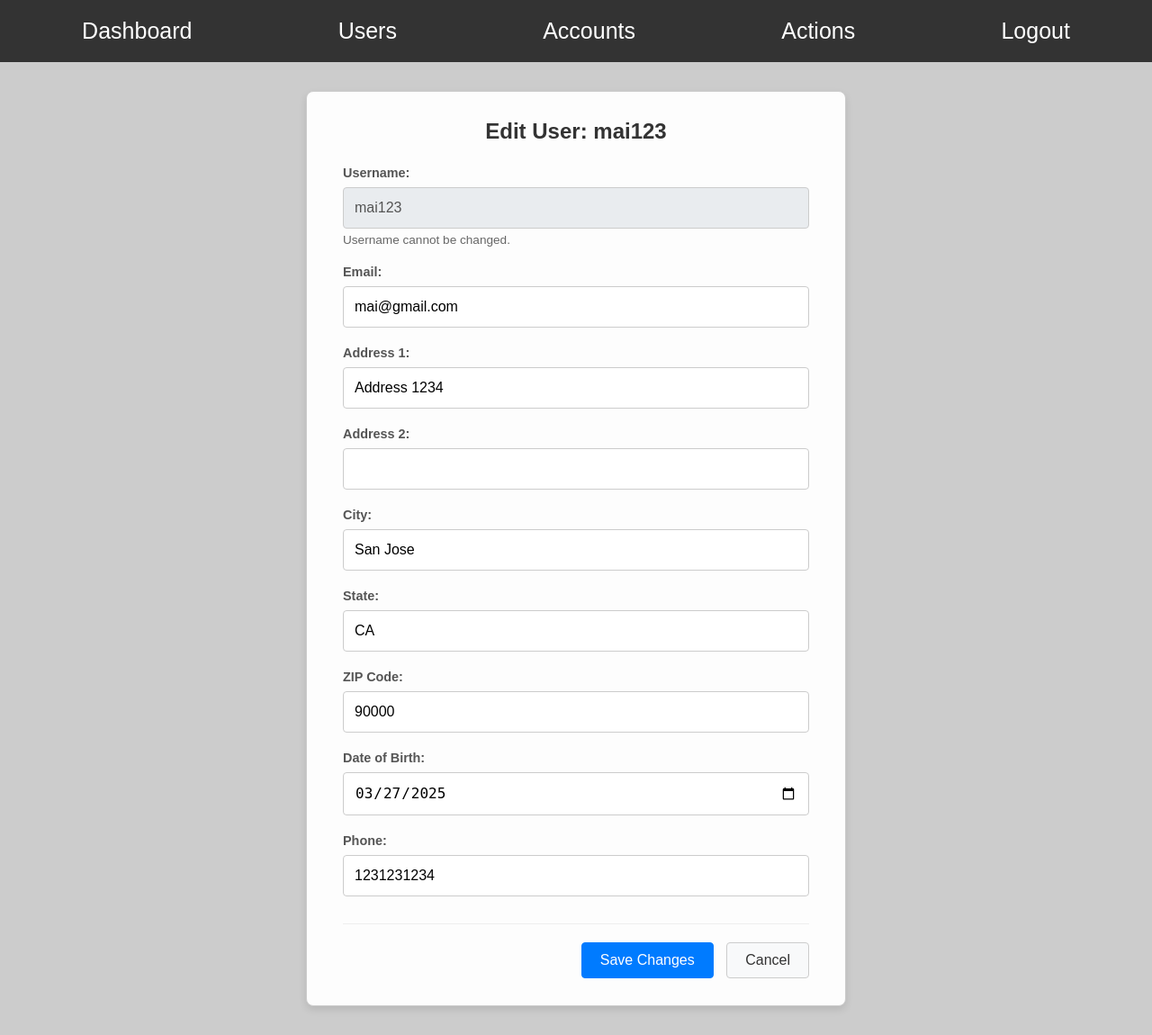
After one commit to bmai1/CMPE-131-Group-1, a Flask app: a page that uses templates/admin_edit_user.html in a window 1280 px wide. The commit adds this page. Shown: the whole page at 90% size. Run offline with Flask 3, Linux system fonts and the light colour scheme; a user stored in the database is signed in; data comes from the database, SQL or seed files in the repository.

Commit message:
on app.py added adminuser page and edit delete functions
I add new file of
adminuser which is user tab in admin page
adminuser css is the style
also admin_edit_user so admin can make changes
for delete just going to get message for confirmation
and delete or cancel it.
just added adminuser link in admin.html

This last 2 week we present this two future

```diff
--- a/app.py
+++ b/app.py
@@ -258,7 +258,109 @@ def withdraw():
 
     return render_template('withdraw.html', username=username, message=message, accounts=accounts)
 
-@app.route('/admin')
+#admin page
+@app.route('/admin', methods=['GET', 'POST'])
 def admin():
     """Route for admin dashboard."""
     return render_template('admin.html')
+
+#user link from admin page
+@app.route('/admin/users', methods=['GET', 'POST'])
+def admin_users():
+    """Route to display the user management table."""
+    db = get_db()
+    users = db.execute("SELECT * FROM users").fetchall()
+    return render_template('adminuser.html', users=users)
+
+#deleting user
+@app.route('/admin/delete_user/<username>', methods=['GET', 'POST'])
+def admin_delete_user(username):
+    """Handles deleting a user by the admin (using direct message variable - limited)."""
+
+    if 'username' not in session or session['username'] != 'admin':
+        return redirect(url_for('login'))
+
+
+    if username == 'admin':
+       return redirect(url_for('admin_users'))
+
+    db = get_db()
+    message = None
+
+    try:
+        # Check if user exists before deleting
+        user = db.execute("SELECT username FROM users WHERE username = ?", (username,)).fetchone()
+        if not user:
+            return redirect(url_for('admin_users'))
+
+        db.execute("DELETE FROM users WHERE username = ?", (username,))
+        db.execute("DELETE FROM accounts WHERE username = ?", (username,))
+        db.commit()
+
+    except sqlite3.Error as e:
+        db.rollback()
+        print(f"Database error deleting user {username}: {e}")
+
+    except Exception as e:
+        db.rollback()
+        print(f"An error occurred deleting user {username}: {e}")
+
+    return redirect(url_for('admin_users'))
+
+# editing user with username
+@app.route('/admin/edit_user/<username>', methods=['GET', 'POST'])
+def admin_edit_user(username):
+    """Handles editing a user's details by the admin (using direct message variable)."""
+    message = None
+
+
+    if 'username' not in session or session['username'] != 'admin':
+       return redirect(url_for('login'))
+
+    db = get_db()
+    user_to_edit = db.execute("SELECT * FROM users WHERE username = ?", (username,)).fetchone()
+
+    if not user_to_edit:
+       return redirect(url_for('admin_users'))
+
+    if request.method == 'POST':
+        new_email = request.form.get('email')
+        new_address1 = request.form.get('address1')
+        new_address2 = request.form.get('address2')
+        new_city = request.form.get('city')
+        new_state = request.form.get('state')
+        new_zip = request.form.get('zip')
+        new_dob = request.form.get('dob')
+        new_phone = request.form.get('phone')
+
+
+        if not all([new_email, new_address1, new_city, new_state, new_zip, new_dob, new_phone]):
+            message = "Please fill in all required fields."
+            return render_template('admin_edit_user.html', user=user_to_edit, message=message)
+
+        try:
+
+            db.execute("""
+                UPDATE users
+                SET email = ?, address1 = ?, address2 = ?, city = ?, state = ?, zip = ?, dob = ?, phone = ?
+                WHERE username = ?
+            """, (new_email, new_address1, new_address2, new_city, new_state, new_zip, new_dob, new_phone, username))
+            db.commit()
+
+            return redirect(url_for('admin_users'))
+        except sqlite3.Error as e:
+            db.rollback()
+            print(f"Database error updating user {username}: {e}")
+
+            message = f"Database error occurred: {e}"
+        except Exception as e:
+            db.rollback()
+            print(f"An error occurred updating user {username}: {e}")
+
+            message = f"An error occurred: {e}"
+
+
+        return render_template('admin_edit_user.html', user=user_to_edit, message=message)
+
+
+    return render_template('admin_edit_user.html', user=user_to_edit, message=message)
--- /dev/null
+++ b/static/styles/admin_edit_user.css
@@ -0,0 +1,152 @@
+*{
+    margin: 0;
+    padding: 0;
+    box-sizing: border-box;
+}
+
+body {
+    font-family: Arial, sans-serif;
+    background-color: #ccc;
+}
+
+.navbar {
+    background-color: #333;
+    color: white;
+    padding: 10px;
+}
+
+.navbar ul {
+    list-style-type: none;
+    display: flex;
+    justify-content: space-around;
+}
+
+.navbar ul li {
+    padding: 10px;
+}
+
+.navbar ul li a {
+    color: white;
+    text-decoration: none;
+    font-size: 25px;
+}
+
+.navbar ul li a:hover {
+    text-decoration: underline;
+}
+
+
+.form-container {
+    max-width: 600px;
+    margin: 2rem auto;
+    padding: 30px 40px;
+    border: 1px solid #ccc;
+    border-radius: 8px;
+    background-color: #fdfdfd;
+    box-shadow: 0 4px 8px rgba(0, 0, 0, 0.1);
+}
+
+.form-container h2 {
+    text-align: center;
+    margin-bottom: 1.5rem;
+    color: #333;
+}
+
+.form-group {
+    margin-bottom: 20px;
+}
+
+.form-group label {
+    display: block;
+    margin-bottom: 8px;
+    font-weight: bold;
+    color: #555;
+    font-size: 0.9rem;
+}
+
+.form-group input[type="text"],
+.form-group input[type="email"],
+.form-group input[type="tel"],
+.form-group input[type="date"] {
+    width: 100%;
+    padding: 10px 12px;
+    border: 1px solid #ccc;
+    border-radius: 4px;
+    font-size: 1rem;
+    line-height: 1.5;
+    transition: border-color 0.2s ease, box-shadow 0.2s ease;
+}
+
+.form-group input:focus {
+    border-color: #007bff;
+    box-shadow: 0 0 0 0.2rem rgba(0, 123, 255, 0.25);
+    outline: none;
+}
+
+.form-group input:disabled {
+    background-color: #e9ecef;
+    cursor: not-allowed;
+}
+
+.form-group small {
+    display: block;
+    margin-top: 5px;
+    font-size: 0.85em;
+    color: #666;
+}
+
+
+.form-actions {
+    margin-top: 30px;
+    padding-top: 20px;
+    border-top: 1px solid #eee;
+    text-align: right;
+}
+
+.form-actions button,
+.form-actions a {
+    display: inline-block;
+    padding: 10px 20px;
+    border-radius: 4px;
+    font-size: 1rem;
+    cursor: pointer;
+    text-decoration: none;
+    transition: background-color 0.2s ease, border-color 0.2s ease, color 0.2s ease;
+    margin-left: 10px;
+    vertical-align: middle;
+}
+
+.form-actions button {
+    background-color: #007bff;
+    color: white;
+    border: 1px solid #007bff;
+}
+.form-actions button:hover {
+     background-color: #0056b3;
+     border-color: #0056b3;
+}
+
+.form-actions a {
+    background-color: #f8f9fa;
+    color: #333;
+    border: 1px solid #ccc;
+}
+.form-actions a:hover {
+    background-color: #e2e6ea;
+    border-color: #dae0e5;
+    color: #000;
+}
+
+
+
+.message-display {
+    list-style: none;
+    padding: 10px 15px;
+    margin-bottom: 20px;
+    border-radius: 4px;
+    border: 1px solid transparent;
+    font-size: 0.95rem;
+}
+.message-display.success { background-color: #d4edda; color: #155724; border-color: #c3e6cb; }
+.message-display.error { background-color: #f8d7da; color: #721c24; border-color: #f5c6cb; }
+.message-display.warning { background-color: #fff3cd; color: #856404; border-color: #ffeeba; }
--- a/templates/admin.html
+++ b/templates/admin.html
@@ -11,7 +11,7 @@
     <nav class="navbar">
         <ul>
             <li><a href="{{ url_for('admin') }}">Dashboard</a></li>
-            <li><a href="#users">Users</a></li>
+            <li><a href="{{ url_for('admin_users') }}">Users</a></li>
             <li><a href="#accounts">Accounts</a></li>
             <li><a href="#actions">Actions</a></li>
             <li><a href="{{ url_for('index') }}">Logout</a></li>
--- /dev/null
+++ b/templates/admin_edit_user.html
@@ -0,0 +1,72 @@
+<!DOCTYPE html>
+<html lang="en">
+<head>
+    <meta charset="UTF-8">
+    <meta name="viewport" content="width=device-width, initial-scale=1.0">
+    <title>Edit User - {{ user.username }}</title>
+    <link rel="stylesheet" href="{{ url_for('static', filename='styles/admin_edit_user.css') }}">
+
+    </head>
+<body>
+    <nav class="navbar">
+        <ul>
+            <li><a href="{{ url_for('admin') }}">Dashboard</a></li>
+            <li><a href="{{ url_for('admin_users') }}">Users</a></li>
+            <li><a href="#accounts">Accounts</a></li>
+            <li><a href="#actions">Actions</a></li>
+            <li><a href="{{ url_for('index') }}">Logout</a></li>
+        </ul>
+    </nav>
+    <div class="form-container">
+        <h2>Edit User: {{ user.username }}</h2>
+
+        {% if message %}
+          <div class="message-display error"> {{ message }}
+          </div>
+        {% endif %}
+        <form method="POST" action="{{ url_for('admin_edit_user', username=user.username) }}">
+            <div class="form-group">
+                <label for="username">Username:</label>
+                <input type="text" id="username" name="username" value="{{ user.username }}" disabled>
+                <small>Username cannot be changed.</small>
+            </div>
+            <div class="form-group">
+                <label for="email">Email:</label>
+                <input type="email" id="email" name="email" value="{{ user.email }}" required>
+            </div>
+             <div class="form-group">
+                <label for="address1">Address 1:</label>
+                <input type="text" id="address1" name="address1" value="{{ user.address1 }}" required>
+            </div>
+            <div class="form-group">
+                <label for="address2">Address 2:</label>
+                <input type="text" id="address2" name="address2" value="{{ user.address2 or '' }}"> </div>
+            <div class="form-group">
+                <label for="city">City:</label>
+                <input type="text" id="city" name="city" value="{{ user.city }}" required>
+            </div>
+             <div class="form-group">
+                <label for="state">State:</label>
+                <input type="text" id="state" name="state" value="{{ user.state }}" required>
+            </div>
+             <div class="form-group">
+                <label for="zip">ZIP Code:</label>
+                <input type="text" id="zip" name="zip" value="{{ user.zip }}" required>
+            </div>
+            <div class="form-group">
+                <label for="dob">Date of Birth:</label>
+                <input type="date" id="dob" name="dob" value="{{ user.dob }}" required>
+            </div>
+            <div class="form-group">
+                <label for="phone">Phone:</label>
+                <input type="tel" id="phone" name="phone" value="{{ user.phone }}" required>
+            </div>
+            <div class="form-actions">
+                <button type="submit">Save Changes</button>
+                <a href="{{ url_for('admin_users') }}">Cancel</a>
+            </div>
+        </form>
+    </div>
+
+</body>
+</html>
```
Also changed, not shown: static/styles/adminuser.css (added, +96 -0 lines), templates/adminuser.html (added, +68 -0 lines).
